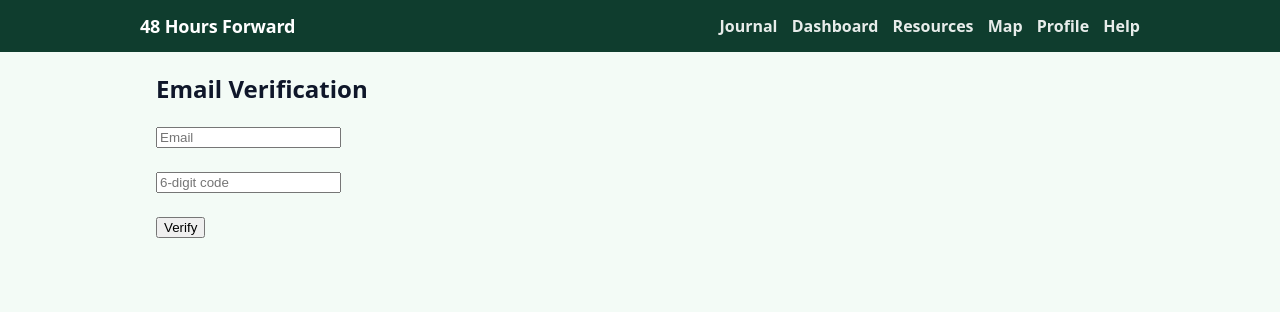
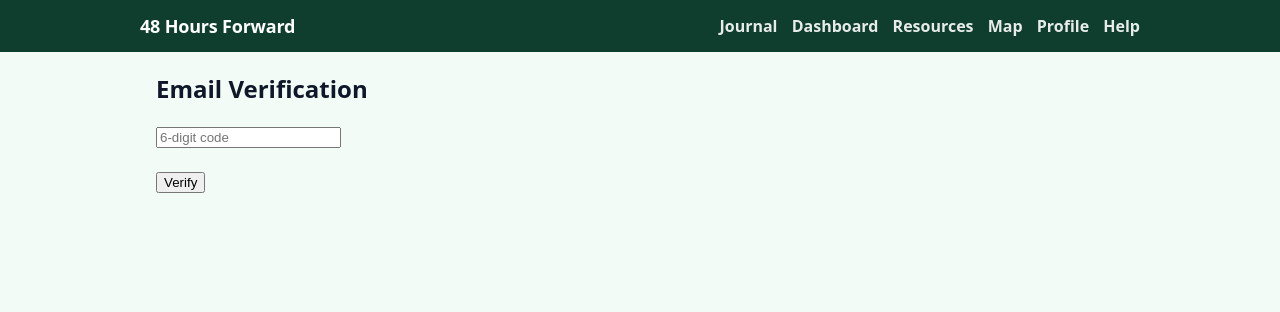
Before and after one commit to ShadowStorm0101/48_Hours_Forward, a Flask app: template app/templates/verify.html in a window 1280 px wide. Shown: the top 312 px of the page. Run offline with Flask 3, Linux system fonts and the light colour scheme; the template is opened without the code that fills it, so the values that code supplies are empty.

Commit message:
Removed the email input, and just need to input 6 digit verification code

```diff
--- a/app/templates/verify.html
+++ b/app/templates/verify.html
@@ -7,7 +7,6 @@
 <form method="POST">
   <input type="hidden" name="csrf_token" value="{{ csrf_token() }}">
 
-  <input type="email" name="email" placeholder="Email" required><br><br>
   <input type="text" name="code" placeholder="6-digit code" required><br><br>
 
   <button class="nav-item">Verify</button>
```
